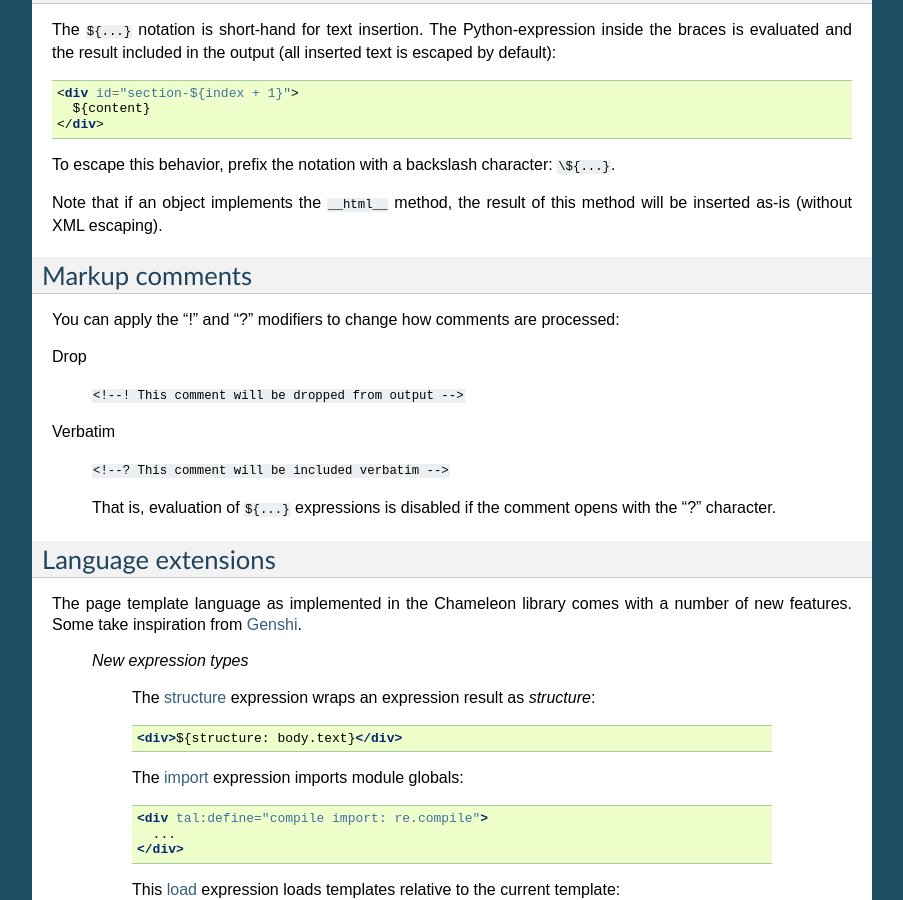
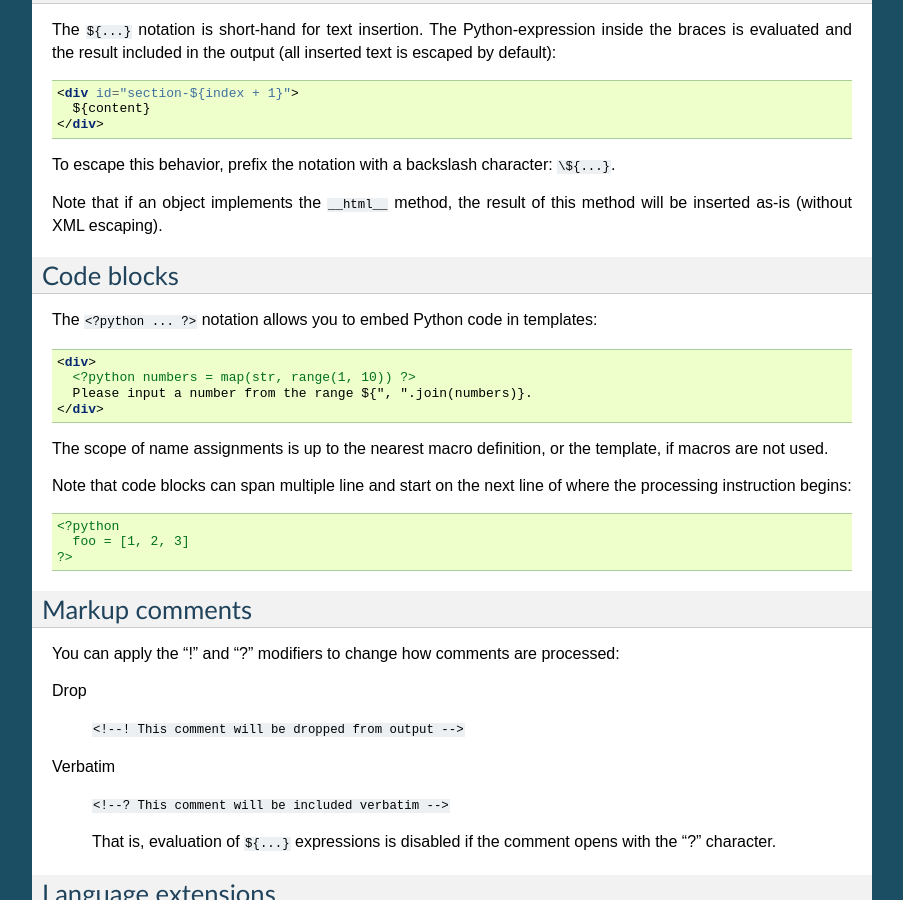
Before and after one commit to malthe/chameleon, a Sphinx documentation site: the page built from docs/reference.rst, in a window 1280 px wide and 900 px high, scrolled down 23397 px. Shown: the whole window, without its empty margins (198-1101 px from the left). Built offline with Sphinx 7.4.7, drawn with Linux system fonts in a browser that asks for light colours.

Commit message:
Added support for embedded code blocks.

```diff
--- a/docs/reference.rst
+++ b/docs/reference.rst
@@ -1465,6 +1465,32 @@ character: ``\${...}``.
 Note that if an object implements the ``__html__`` method, the result
 of this method will be inserted as-is (without XML escaping).
 
+Code blocks
+###########
+
+The ``<?python ... ?>`` notation allows you to embed Python code in
+templates:
+
+.. code-block:: html
+
+  <div>
+    <?python numbers = map(str, range(1, 10)) ?>
+    Please input a number from the range ${", ".join(numbers)}.
+  </div>
+
+The scope of name assignments is up to the nearest macro definition,
+or the template, if macros are not used.
+
+Note that code blocks can span multiple line and start on the next
+line of where the processing instruction begins:
+
+.. code-block:: html
+
+  <?python
+    foo = [1, 2, 3]
+  ?>
+
+
 Markup comments
 ###############
 
```
Also changed, not shown: CHANGES.rst (+10 -0 lines), 6 other files.
